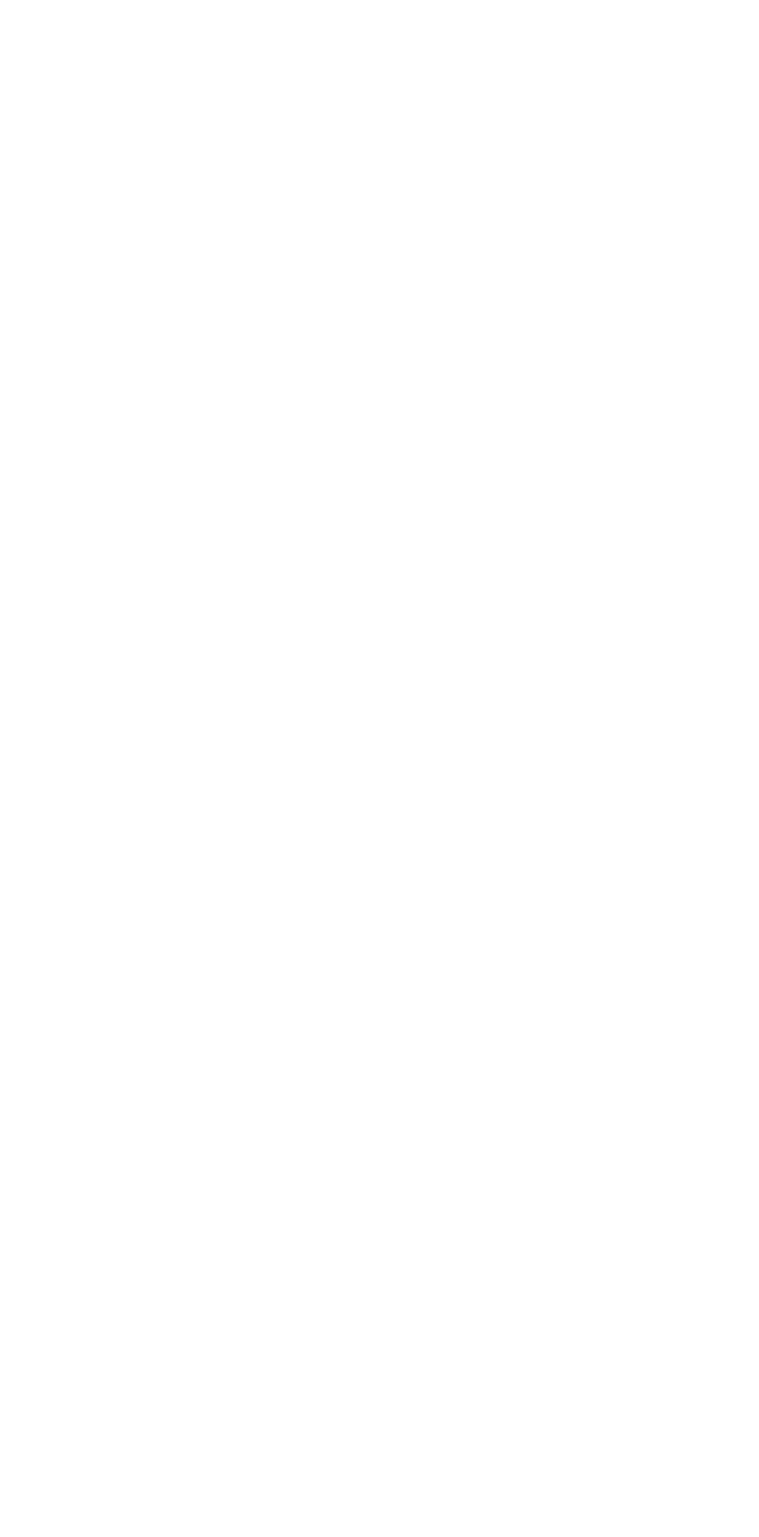
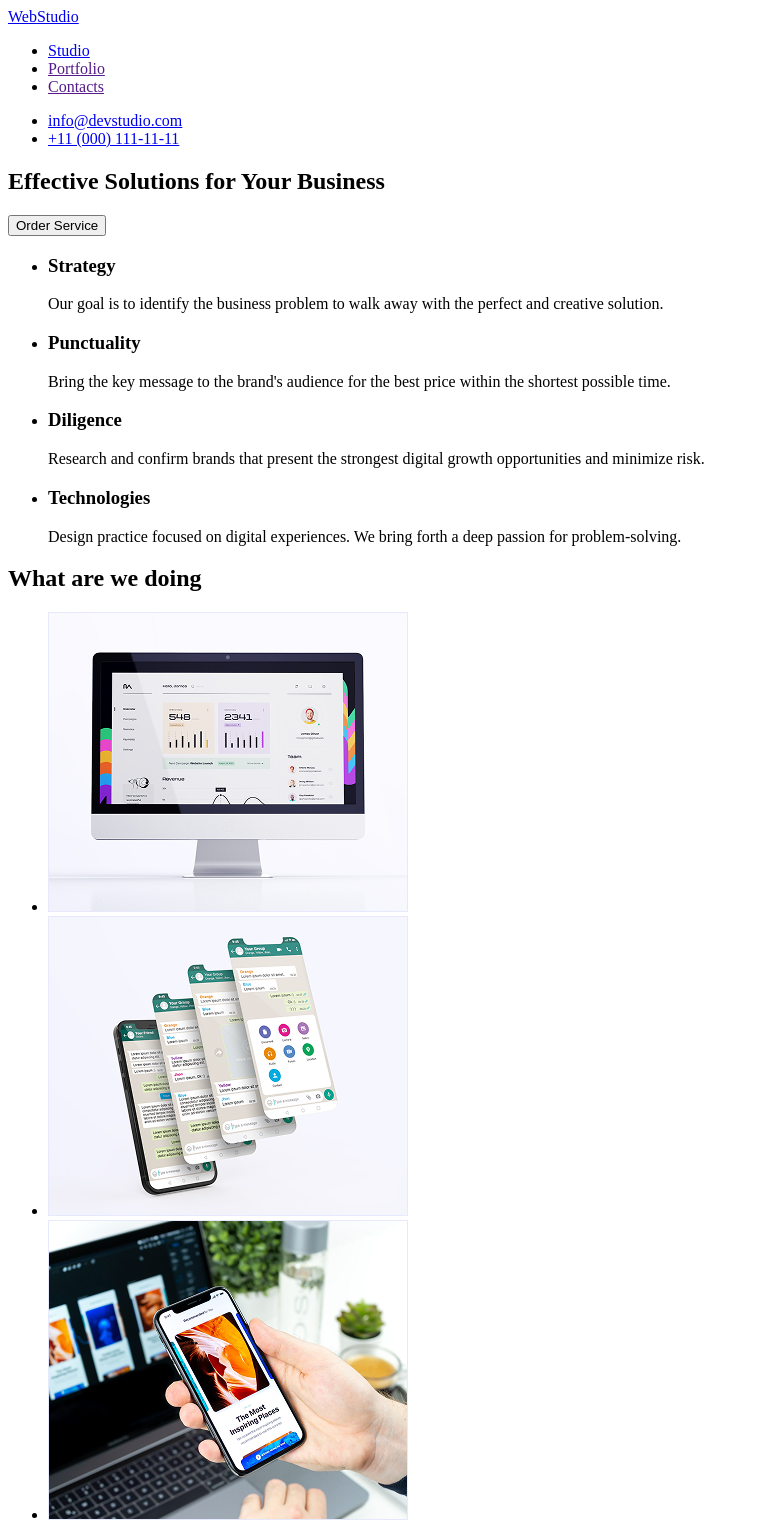
Before and after one commit to WishM13/goit-markup-hw-01, a plain HTML site: page index.html in a window 1280 px wide. Shown: the top 1537 px of the page, without its empty margins (0-759 px from the left). Before the commit the page ends 800 px from the top, so only its background shows below. Drawn offline with Linux system fonts and the light colour scheme.

Commit message:
створення index.html

```diff
--- a/index.html
+++ b/index.html
@@ -3,7 +3,159 @@
   <head>
     <meta charset="UTF-8" />
     <meta name="viewport" content="width=device-width, initial-scale=1.0" />
-    <title>Document</title>
+    <title>WebStudio</title>
   </head>
-  <body></body>
+  <body>
+    <!-- Header section -->
+    <header>
+      <div>
+        <a href="#">Web<span>Studio</span></a>
+        <nav>
+          <ul>
+            <li><a href="#">Studio</a></li>
+            <li><a href="">Portfolio</a></li>
+            <li><a href="">Contacts</a></li>
+          </ul>
+        </nav>
+        <ul>
+          <li><a href="mailtu:info@devstudio.com">info@devstudio.com</a></li>
+          <li><a href="tel:+110001111111">+11 (000) 111-11-11</a></li>
+        </ul>
+      </div>
+    </header>
+    <main>
+      <!-- Hero section -->
+
+      <section>
+        <div>
+          <h1>Effective Solutions for Your Business</h1>
+          <button type="button">Order Service</button>
+        </div>
+      </section>
+
+      <!-- Performance section -->
+
+      <section>
+        <div>
+          <ul>
+            <li>
+              <h3>Strategy</h3>
+              <p>
+                Our goal is to identify the business problem to walk away with
+                the perfect and creative solution.
+              </p>
+            </li>
+            <li>
+              <h3>Punctuality</h3>
+              <p>
+                Bring the key message to the brand's audience for the best price
+                within the shortest possible time.
+              </p>
+            </li>
+            <li>
+              <h3>Diligence</h3>
+              <p>
+                Research and confirm brands that present the strongest digital
+                growth opportunities and minimize risk.
+              </p>
+            </li>
+            <li>
+              <h3>Technologies</h3>
+              <p>
+                Design practice focused on digital experiences. We bring forth a
+                deep passion for problem-solving.
+              </p>
+            </li>
+          </ul>
+        </div>
+      </section>
+
+      <!-- Work section -->
+      <section>
+        <div>
+          <h2>What are we doing</h2>
+          <ul>
+            <li>
+              <img
+                src="/images/Work section/monitor.jpg"
+                alt="monitor"
+                width="360"
+                height="300"
+              />
+            </li>
+            <li>
+              <img
+                src="/images/Work section/mobile.jpg"
+                alt="mobile"
+                width="360"
+                height="300"
+              />
+            </li>
+            <li>
+              <img
+                src="/images/Work section/mobil+laptop.jpg"
+                alt="mobile+laptop"
+                width="360"
+                height="300"
+              />
+            </li>
+          </ul>
+        </div>
+      </section>
+      <!-- Team section -->
+      <section>
+        <div>
+          <ul>
+            <li>
+              <img
+                src="/images/Team section/Mark Guerrero.jpg"
+                alt="Mark Guerrero"
+              />
+              <div>
+                <h2>Mark Guerrero</h2>
+                <p>Product Designer</p>
+              </div>
+            </li>
+            <li>
+              <img src="/images/Team section/Tom Ford.jpg" alt="Tom Ford" />
+              <div>
+                <h2>Tom Ford</h2>
+                <p>Frontend Developer</p>
+              </div>
+            </li>
+            <li>
+              <img
+                src="/images/Team section/Camila Garcia.jpg"
+                alt="Camila Garcia"
+              />
+              <div>
+                <h2>Camila Garcia</h2>
+                <p>Marketing</p>
+              </div>
+            </li>
+            <li>
+              <img
+                src="/images/Team section/Daniel Wilson.jpg"
+                alt="Daniel Wilson"
+              />
+              <div>
+                <h2>Daniel Wilson</h2>
+                <p>UI Designer</p>
+              </div>
+            </li>
+          </ul>
+        </div>
+      </section>
+    </main>
+    <!-- Footer section -->
+    <footer>
+      <div>
+        <a href="#">Web<span>Studio</span></a>
+        <p>
+          Increase the flow of customers and sales for your business with
+          digital marketing & growth solutions.
+        </p>
+      </div>
+    </footer>
+  </body>
 </html>
```
Also changed, not shown: images/Team section/Camila Garcia.jpg (added), images/Team section/Daniel Wilson.jpg (added), images/Team section/Mark Guerrero.jpg (added), images/Team section/Tom Ford.jpg (added), images/Work section/mobil+laptop.jpg (added), images/Work section/mobile.jpg (added), images/Work section/monitor.jpg (added).
